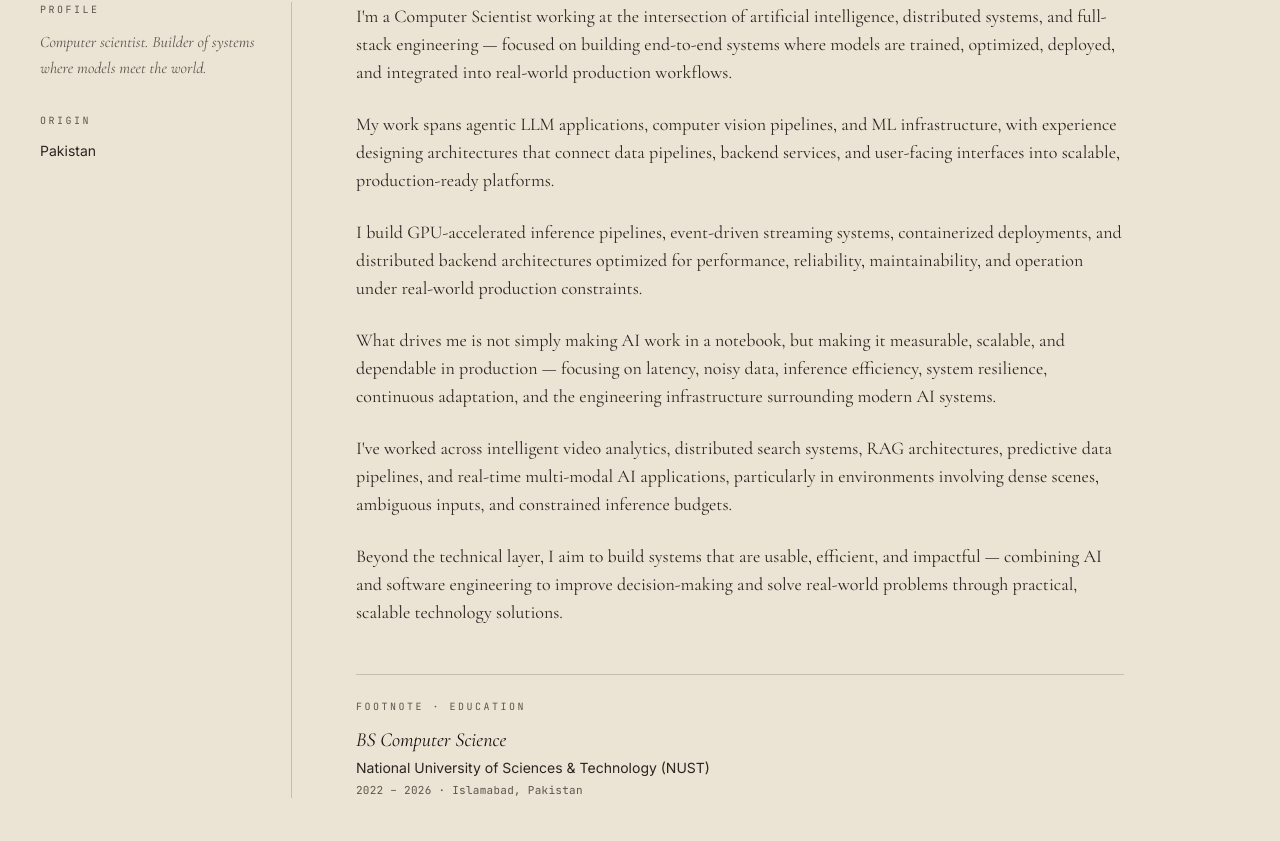
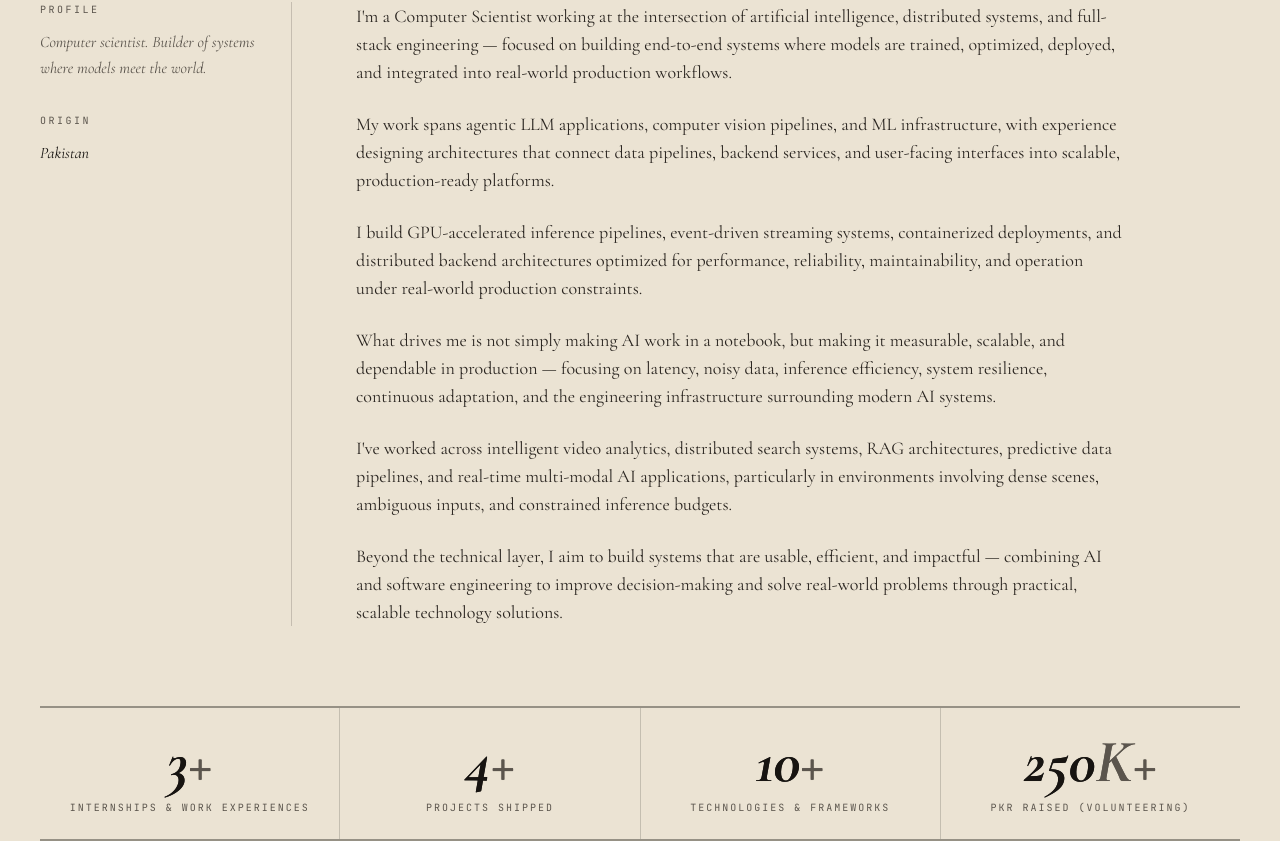
Before and after one commit to SaimMahmoodRamday/portfolio_v1, a React (Vite) app: page / in a window 1280 px wide. Shown: the part 1586-2427 px from the top of the page. Built offline with nearby package versions, Linux system fonts and the light colour scheme.

Commit message:
commented out the education section from about

```diff
--- a/src/components/About.jsx
+++ b/src/components/About.jsx
@@ -95,7 +95,7 @@ export default function About() {
             <div className="font-mono text-[10px] uppercase tracking-[0.25em] text-graphite mb-3">
               Origin
             </div>
-            <p className="text-ink-2 text-sm leading-relaxed">
+            <p className="font-serif italic text-ink text-base leading-relaxed">
               Pakistan
             </p>
           </aside>
@@ -115,8 +115,8 @@ export default function About() {
               </motion.p>
             ))}
 
-            {/* Education — printed footnote */}
-            <motion.div
+{/* Education — printed footnote (commented out) */}
+            {/* <motion.div
               initial={{ opacity: 0, y: 16 }}
               whileInView={{ opacity: 1, y: 0 }}
               viewport={{ once: true, margin: '-60px' }}
@@ -137,7 +137,7 @@ export default function About() {
                   2022 – 2026 · Islamabad, Pakistan
                 </div>
               </div>
-            </motion.div>
+            </motion.div> */}
           </div>
         </div>
 
```
